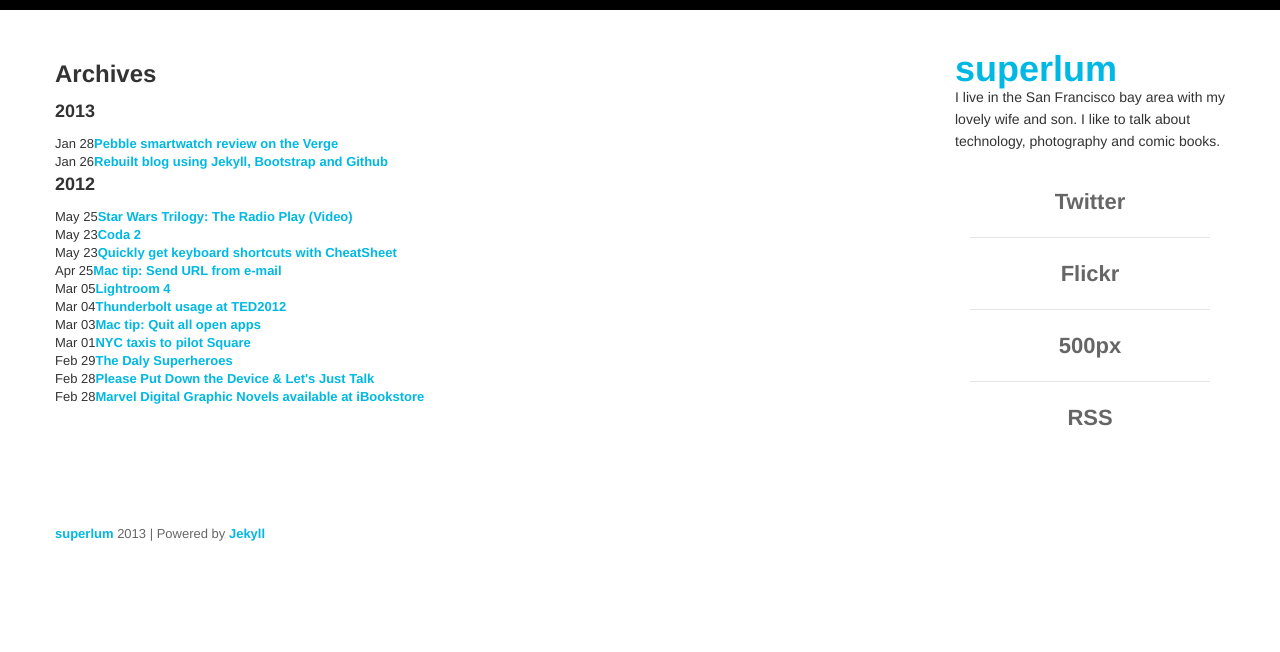
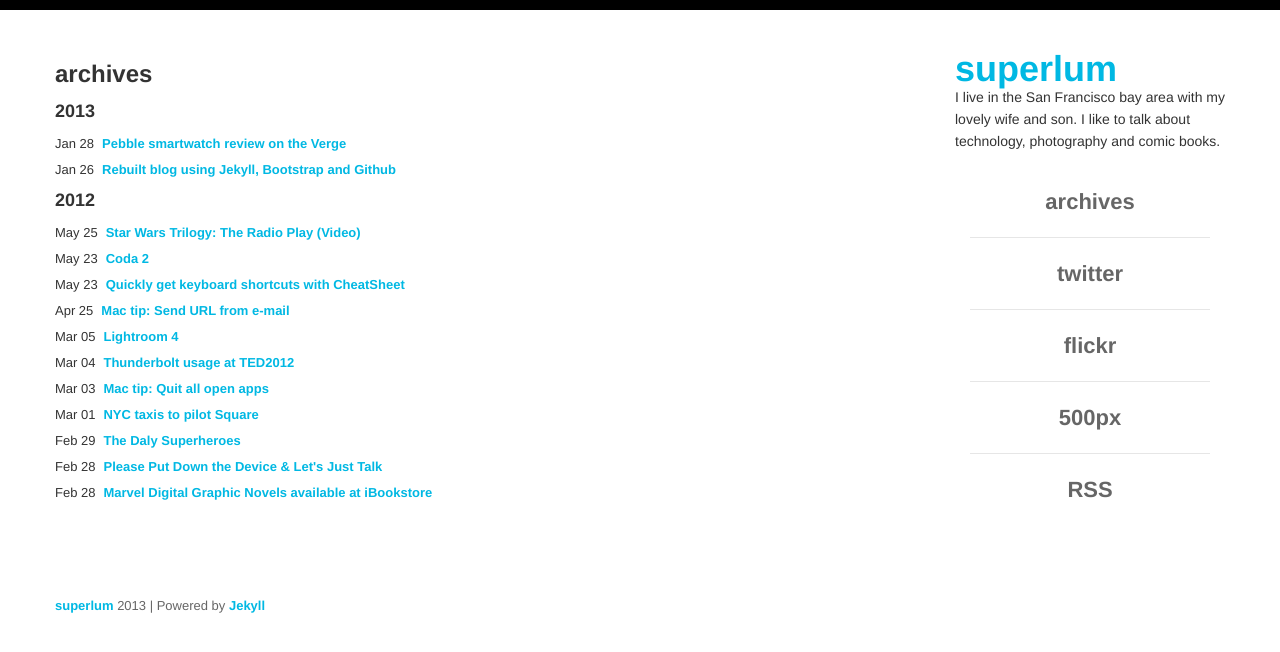
Before and after one commit to superlum/superlum.github.com, a Jekyll site: the page built from archives.html, in a window 1280 px wide. Shown: the top 652 px of the page. Built offline with Jekyll 4.4.1, drawn with Linux system fonts in a browser that asks for light colours; nearby versions of some CDN libraries.

Commit message:
updates for archives

```diff
--- a/_layouts/default.html
+++ b/_layouts/default.html
@@ -30,9 +30,11 @@
                 <div id="logo"><a href="/">superlum</a></div>
                 <p class="nav-header">I live in the San Francisco bay area with my lovely wife and son. I like to talk about technology, photography and comic books.</p>
                 <ul class="nav nav-list">
-                    <li><a href="http://twitter.com/superlum">Twitter</a></li>
+                	<li><a href="/archives.html">archives</a></li>
                     <hr/>
-                    <li><a href="http://www.flickr.com/photos/superlum">Flickr</a></li>
+                    <li><a href="http://twitter.com/superlum">twitter</a></li>
+                    <hr/>
+                    <li><a href="http://www.flickr.com/photos/superlum">flickr</a></li>
                     <hr/>
                     <li><a href="http://superlum.500px.com/">500px</a></li>
                     <hr/>
--- a/archives.html
+++ b/archives.html
@@ -1,8 +1,8 @@
 ---
 layout: default
-title: Archives
+title: archives
 ---
-<h2>Archives</h2>
+<h2>{{ page.title }}</h2>
 
 {% assign year = '' %}
 
--- a/css/app.css
+++ b/css/app.css
@@ -53,6 +53,8 @@
 #disqus_thread { padding-top: 20px; }
 #small-logo { display:none; }
 #logo a {font-size: 36px;}
+.archive-post {margin-bottom: 8px;}
+.archive-post a {padding-left: 8px;}
 
 @media screen and (max-width:760px) {
     #small-logo { display: block; }
```
